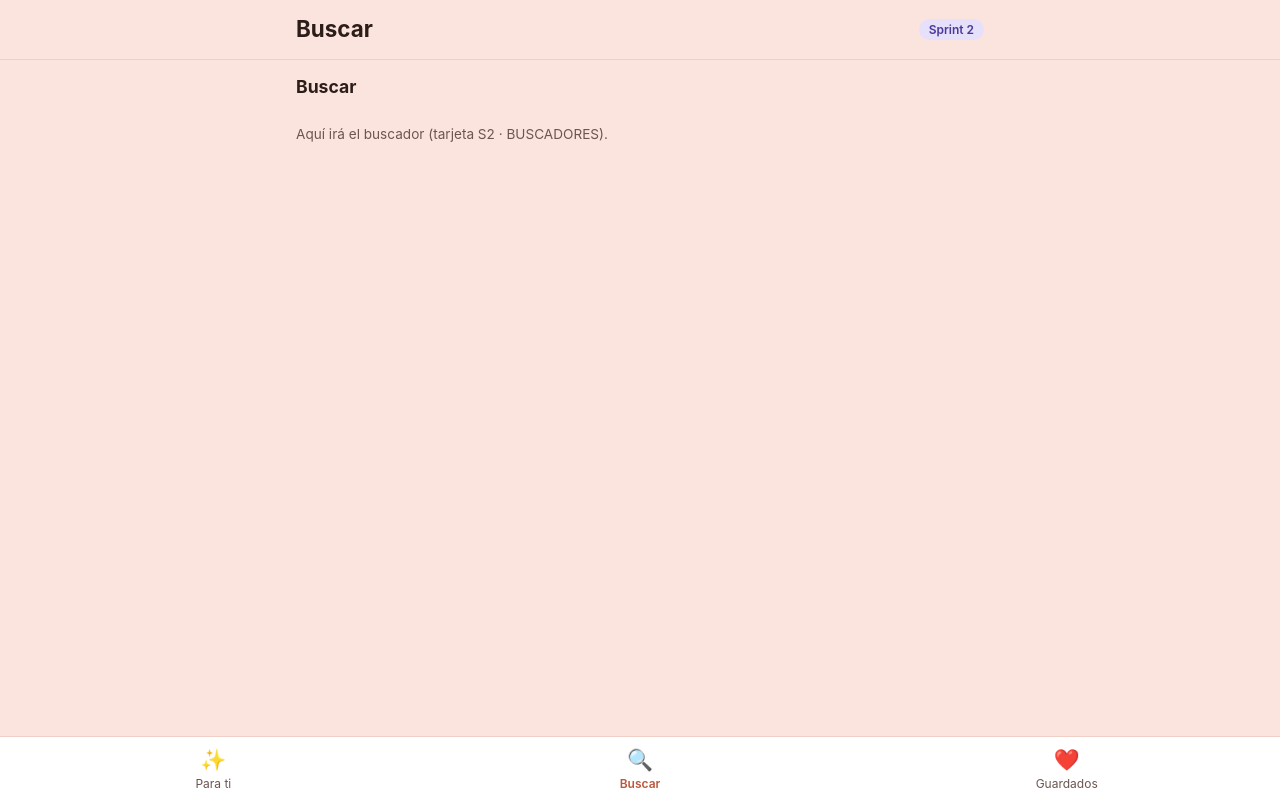
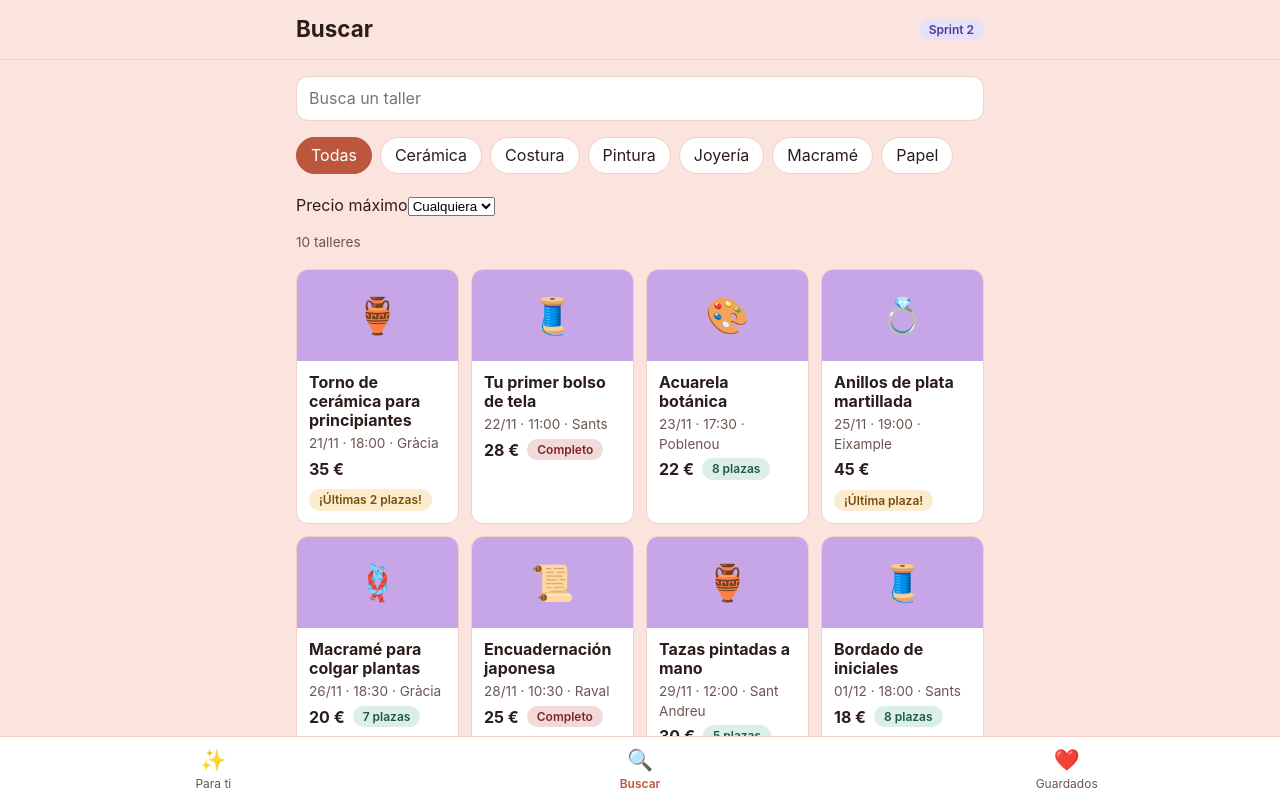
Before and after one commit to DAM-CITM-26/craftmeet, a React (Vite) app: page /buscar in a window 1280 px wide. Shown: the top 798 px of the page. Built offline with nearby package versions, Linux system fonts and the light colour scheme.

Commit message:
Buscador funcional
He actualizado componentes.md.
La tarjeta del taller ahora usa link en lugar de href.

```diff
--- a/src/App.jsx
+++ b/src/App.jsx
@@ -11,7 +11,7 @@ export default function App() {
         <Routes>
             <Route element={<Layout />}>
                 <Route index element={<ParaTi talleres={TALLERES} intereses={INTERESES} />} />
-                <Route path="buscar" element={<Buscar />} />
+                <Route path="buscar" element={<Buscar talleres={TALLERES} intereses={INTERESES} />} />
                 <Route path="taller/:id" element={<Taller />} />
                 <Route path="*" element={<NoEncontrado />} />
             </Route>
--- a/src/components/TarjetaTaller.jsx
+++ b/src/components/TarjetaTaller.jsx
@@ -1,3 +1,5 @@
+
+import { Link } from 'react-router-dom';
 import { Portada } from './Portada.jsx';
 import { EtiquetaPlazas } from './EtiquetaPlazas.jsx';
 import { fechaCorta } from '../utils/fechaCorta.js';
@@ -5,16 +7,18 @@ import { plazasLibres } from '../utils/plazasLibres.js';
 
 export function TarjetaTaller({ taller, misReservas }) {
     return (
-        <a className="card" href={`#/taller/${taller.id}`}>
+        <Link className="card" to={`/taller/${taller.id}`}>
             <Portada taller={taller} />
             <div className="card-cuerpo">
                 <h3>{taller.titulo}</h3>
-                <p className="card-meta">{fechaCorta(taller.fecha)} · {taller.hora} · {taller.lugar}</p>
+                <p className="card-meta">
+                    {fechaCorta(taller.fecha)} · {taller.hora} · {taller.lugar}
+                </p>
                 <div className="row">
                     <b>{taller.precio} €</b>
                     <EtiquetaPlazas libres={plazasLibres(taller, misReservas)} />
                 </div>
             </div>
-        </a>
+        </Link>
     );
 }
--- a/src/pages/Buscar.jsx
+++ b/src/pages/Buscar.jsx
@@ -1,9 +1,35 @@
+
 // src/pages/Buscar.jsx
-export default function Buscar() {
+import { useBuscador } from '../hooks/useBuscador.js';
+import { useMisReservas } from '../hooks/useMisReservas.js';
+import { buscarTalleres } from '../utils/buscarTalleres.js';
+import { Buscador } from '../components/Buscador.jsx';
+import { Chips } from '../components/Chips.jsx';
+import { FiltroPrecio } from '../components/FiltroPrecio.jsx';
+import { ListaTalleres } from '../components/ListaTalleres.jsx';
+
+export default function Buscar({ talleres, intereses }) {
+    const { texto, setTexto, categoria, setCategoria, precioMax, setPrecioMax } = useBuscador();
+    const misReservas = useMisReservas();
+
+    const resultados = buscarTalleres(talleres, { texto, categoria, precioMax });
+
     return (
         <section className="seccion stack">
-            <h2>Buscar</h2>
-            <p className="card-meta">Aquí irá el buscador (tarjeta S2 · BUSCADORES).</p>
+            <Buscador valor={texto} onCambiar={setTexto} />
+            <Chips
+                nombre="Categoría"
+                opciones={['Todas', ...intereses]}
+                valor={categoria}
+                onCambiar={setCategoria}
+            />
+            <FiltroPrecio valor={precioMax} onCambiar={setPrecioMax} />
+            <p className="card-meta">{resultados.length} talleres</p>
+            <ListaTalleres
+                talleres={resultados}
+                misReservas={misReservas}
+                vacio="No hay talleres que coincidan con tu búsqueda."
+            />
         </section>
     );
 }
```
Also changed, not shown: 1 other file (tests, documents, lock files or other folders).
